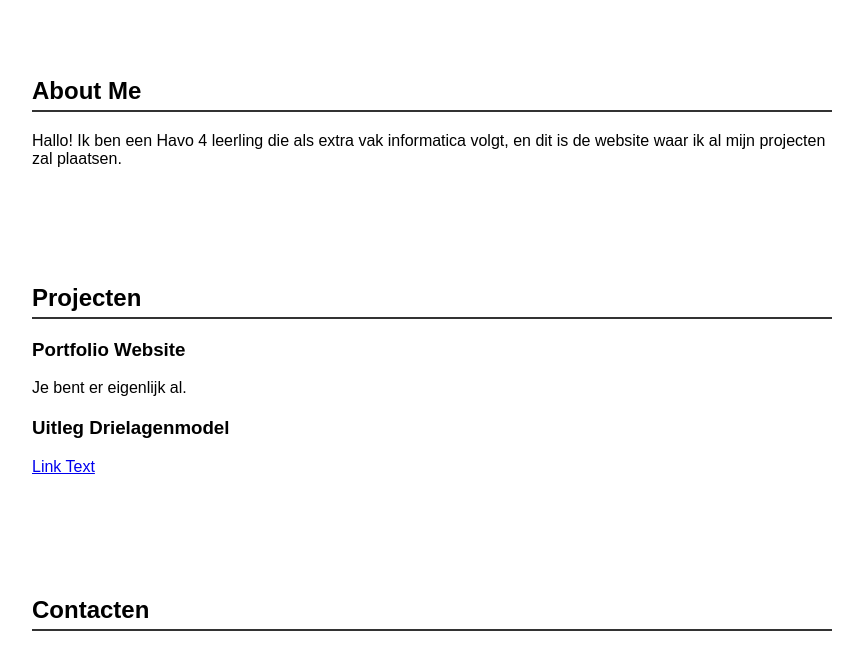
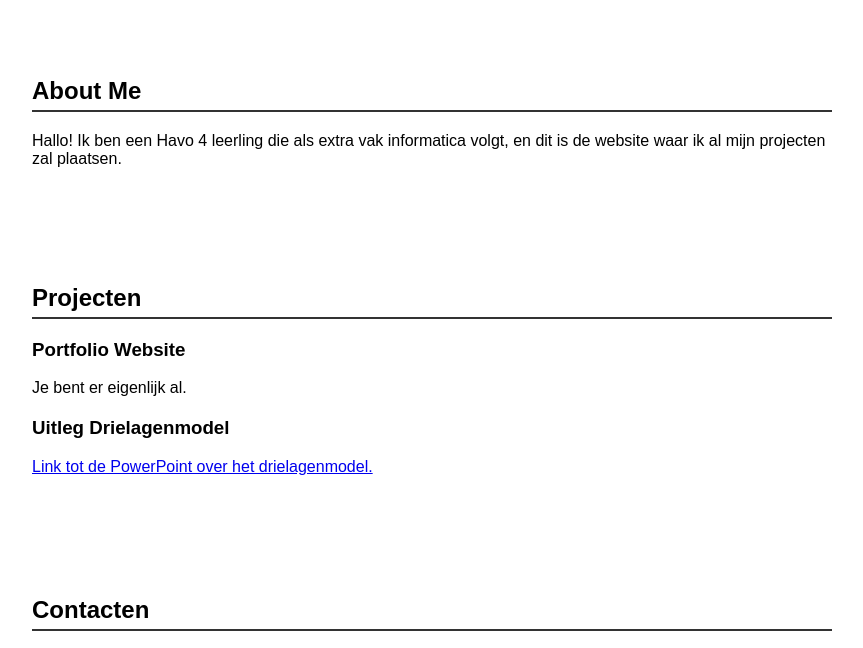
Before and after one commit to LM82023/silver-fortnight.github.io, a plain HTML site: page index.html in a window 1280 px wide. Shown: the part 130-778 px from the top of the page, without its empty margins (208-1071 px from the left). Drawn offline with Linux system fonts and the light colour scheme.

Commit message:
idk anymore

```diff
--- a/index.html
+++ b/index.html
@@ -34,7 +34,7 @@
             </div>
             <div class="project">
                 <h3>Uitleg Drielagenmodel</h3>
-                <a href="https://christelijklyceumv783-my.sharepoint.com/:p:/g/personal/111258_clv_nl/EY3ZnkZj2eBKi07EGBVVk60BVEaEFjgksOBAxkTdPaERsA?email=111258%40clv.nl&e=khfQ3E">Link Text</a>
+                <a href="https://christelijklyceumv783-my.sharepoint.com/:p:/g/personal/111258_clv_nl/EY3ZnkZj2eBKi07EGBVVk60BVEaEFjgksOBAxkTdPaERsA?email=111258%40clv.nl&e=khfQ3E">Link tot de PowerPoint over het drielagenmodel.</a>
             </div>
             <!-- Add more projects as needed -->
         </div>
```
